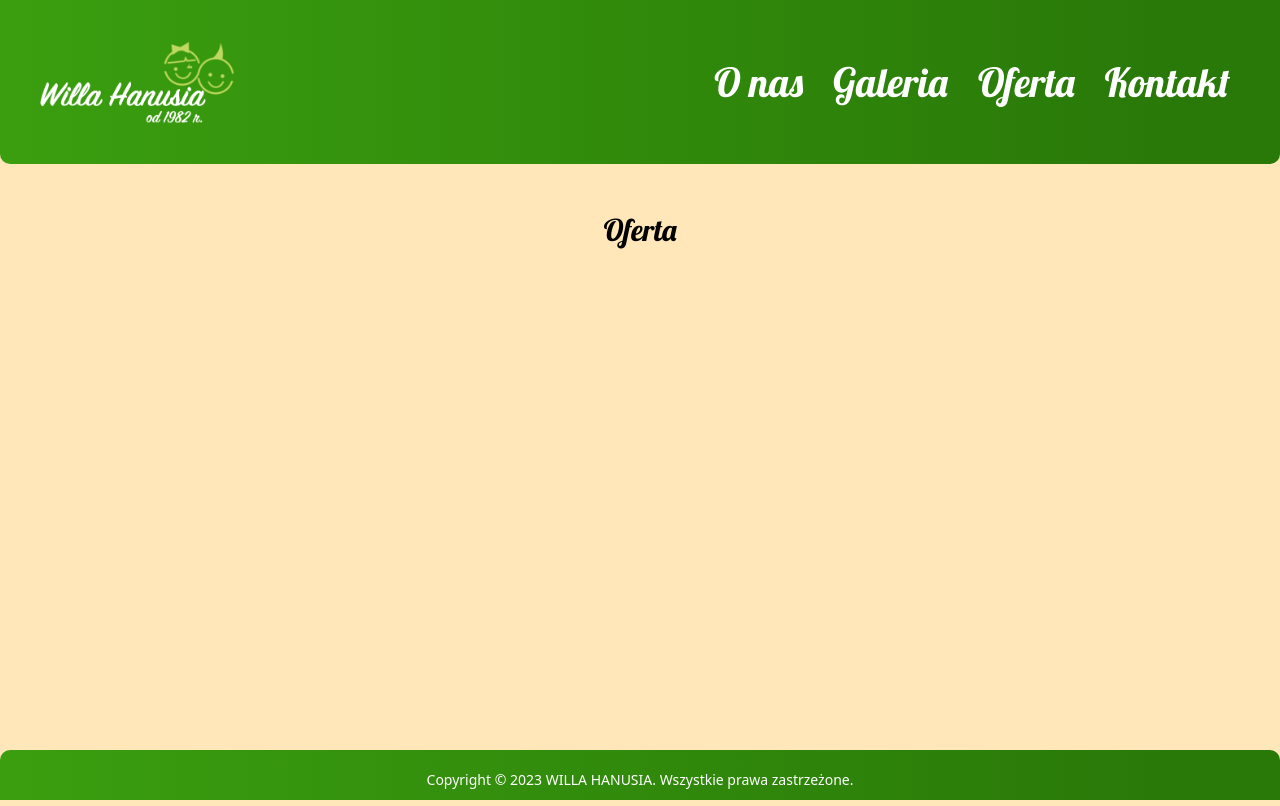
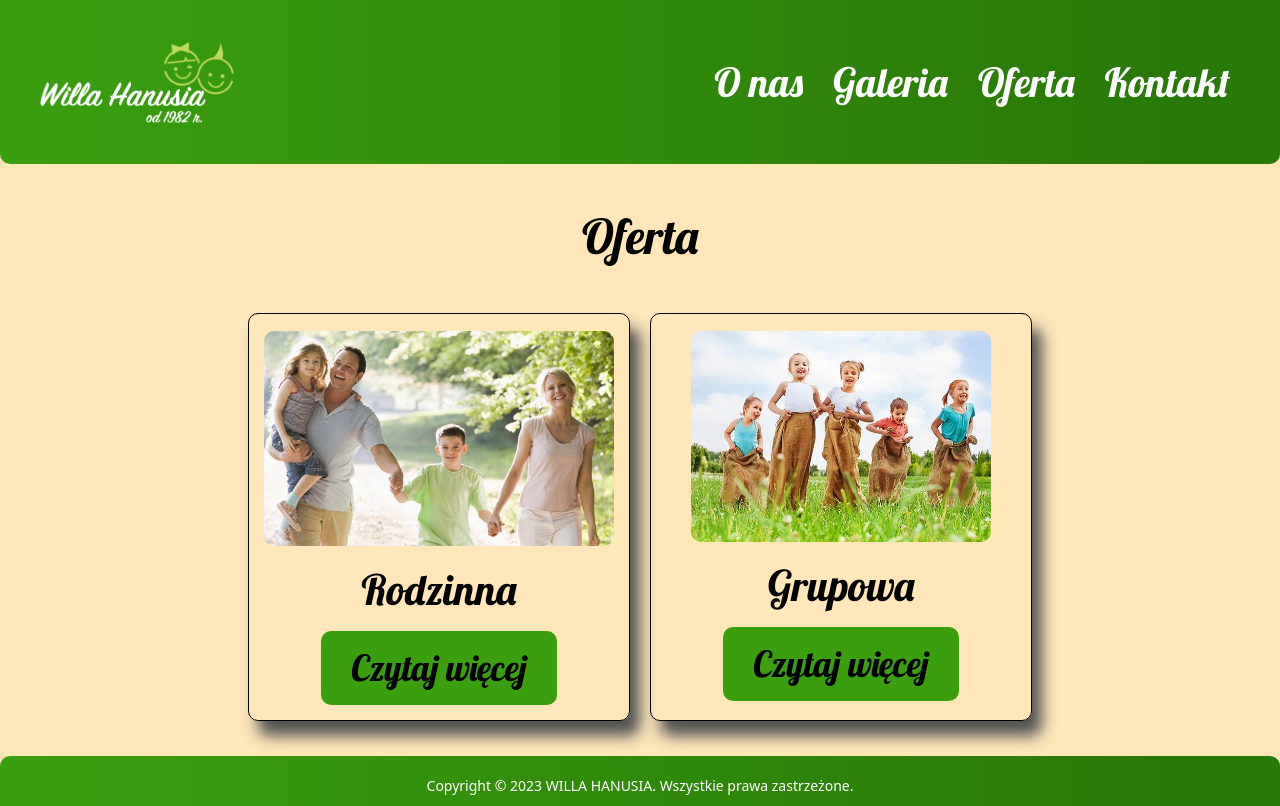
Before and after one commit to stanleyoos/willa-hanusia, a Next.js app: page /oferta in a window 1280 px wide. Built offline with nearby package versions, Linux system fonts and the light colour scheme.

Commit message:
Created Oferta pages

```diff
--- /dev/null
+++ b/src/app/oferta/grupowa/page.jsx
@@ -0,0 +1,5 @@
+const OfertaGrupowaPage = () => {
+  return <h1 className="text-center text-3xl mt-20">Oferta Grupowa</h1>;
+};
+
+export default OfertaGrupowaPage;
--- /dev/null
+++ b/src/app/oferta/oferta.module.scss
@@ -0,0 +1,37 @@
+@import "../../styles/breakpoints.scss";
+
+.divContainer {
+  display: flex;
+  margin-bottom: 80px;
+  div {
+    display: flex;
+    flex-direction: column;
+    align-items: center;
+    flex: 1;
+    padding: 15px;
+    border: 1px solid black;
+    margin: 5px 10px;
+    border-radius: 10px;
+    box-shadow: 10px 15px 15px rgb(82, 82, 82);
+  }
+  img {
+    margin: 2px auto;
+    border-radius: 10px;
+  }
+
+  h1 {
+    font-size: 42px;
+    text-align: center;
+    margin-top: 10px;
+    margin-bottom: 10px;
+  }
+}
+
+@media (max-width: $large) {
+  .divContainer {
+    flex-direction: column;
+    div {
+      margin-bottom: 20px;
+    }
+  }
+}
--- a/src/app/oferta/page.jsx
+++ b/src/app/oferta/page.jsx
@@ -1,8 +1,25 @@
+import HOComponent from "@/components/Animation/HOComponent";
+import Image from "next/image";
+import styles from "./oferta.module.scss";
+import Button from "@/components/common/Button/Button";
+
 const OfertaPage = () => {
   return (
-    <div className="flex justify-center">
-      <h1 className="text-3xl my-12">Oferta</h1>
-    </div>
+    <HOComponent className="flex flex-col items-center justify-center ">
+      <h1 className="text-5xl my-12">Oferta</h1>
+      <div className={`${styles.divContainer}`}>
+        <div>
+          <Image src="/ofertaRodzinna.jpeg" width={400} height={100} />
+          <h1>Rodzinna</h1>
+          <Button name="Czytaj więcej" href="/oferta/rodzinna" />
+        </div>
+        <div>
+          <Image src="/ofertaGrupowa.jpeg" width={300} height={100} />
+          <h1>Grupowa</h1>
+          <Button name="Czytaj więcej" href="/oferta/grupowa" />
+        </div>
+      </div>
+    </HOComponent>
   );
 };
 
--- /dev/null
+++ b/src/app/oferta/rodzinna/page.jsx
@@ -0,0 +1,5 @@
+const OfertaRodzinnaPage = () => {
+  return <h1 className="text-center text-3xl mt-20">Oferta Rodzinna</h1>;
+};
+
+export default OfertaRodzinnaPage;
```
Also changed, not shown: public/ofertaGrupowa.jpeg (added), public/ofertaRodzinna.jpeg (added).
